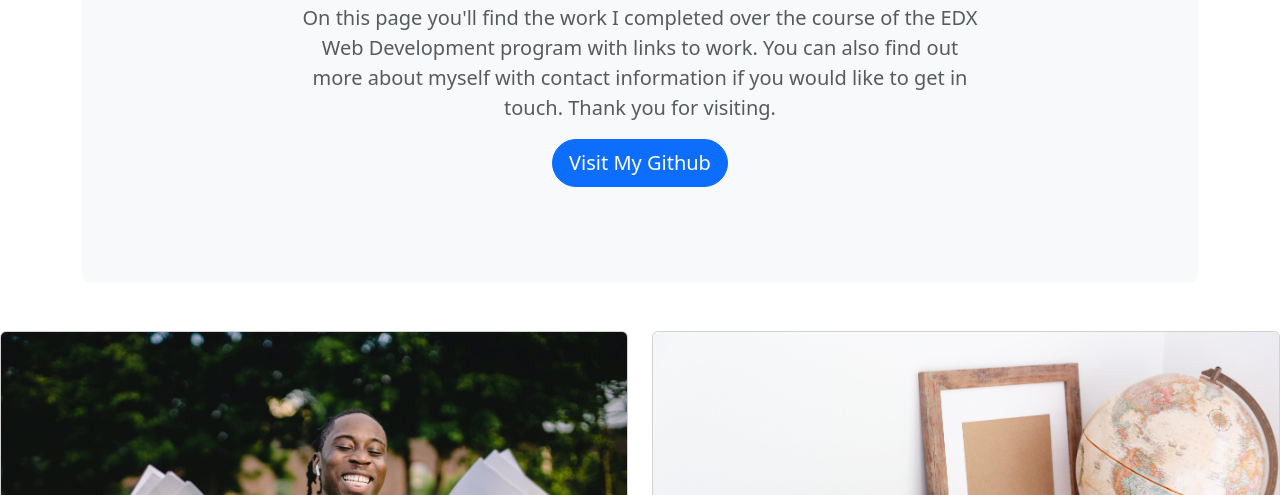
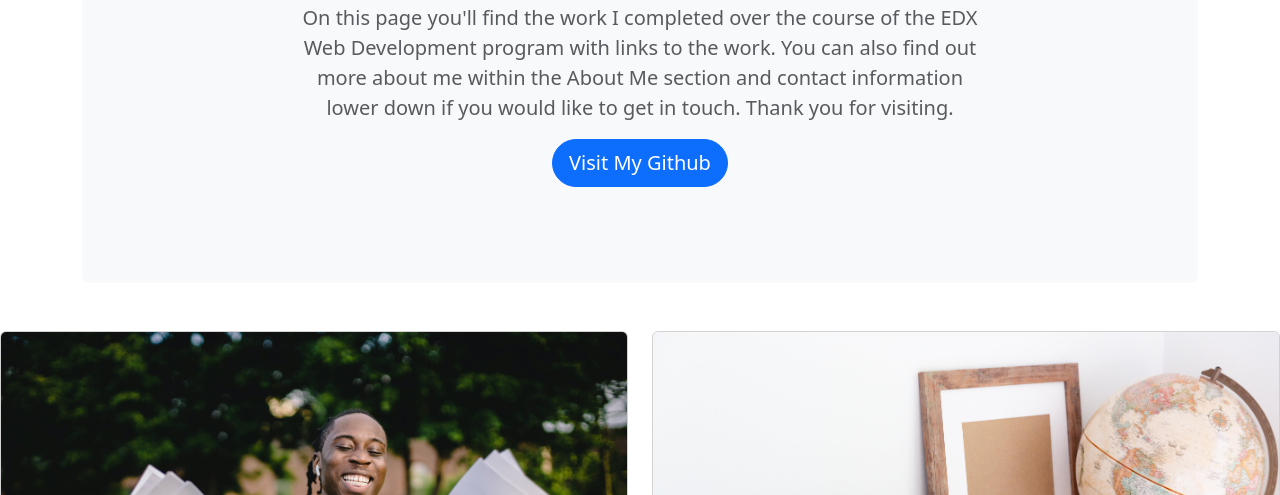
Before and after one commit to novusm/Bootstrap-Portfolio, a plain HTML site: page index.html in a window 1280 px wide. Shown: the part 305-800 px from the top of the page. Drawn offline with nearby package versions, Linux system fonts and the light colour scheme.

Commit message:
Update index.html

```diff
--- a/index.html
+++ b/index.html
@@ -49,7 +49,7 @@
     <img src="images/Work Profile.jpg" alt="Your Profile Picture" class="img-fluid rounded-circle" width="100" height="100">
     <h1 class="text-body-emphasis">Welcome to my Portfolio</h1>
     <p class="col-lg-8 mx-auto fs-5 text-muted">
-      On this page you'll find the work I completed over the course of the EDX Web Development program with links to work. You can also find out more about myself with contact information if you would like to get in touch. Thank you for visiting.
+      On this page you'll find the work I completed over the course of the EDX Web Development program with links to the work. You can also find out more about me within the About Me section and contact information lower down if you would like to get in touch. Thank you for visiting.
     </p>
     <div class="d-flex justify-content-center align-items-center mb-5">
       <a href="https://github.com/novusm" class="d-inline-flex custom-btn btn btn-primary btn-lg px-3 justify-content-center align-items-center rounded-pill" type="button">
```
